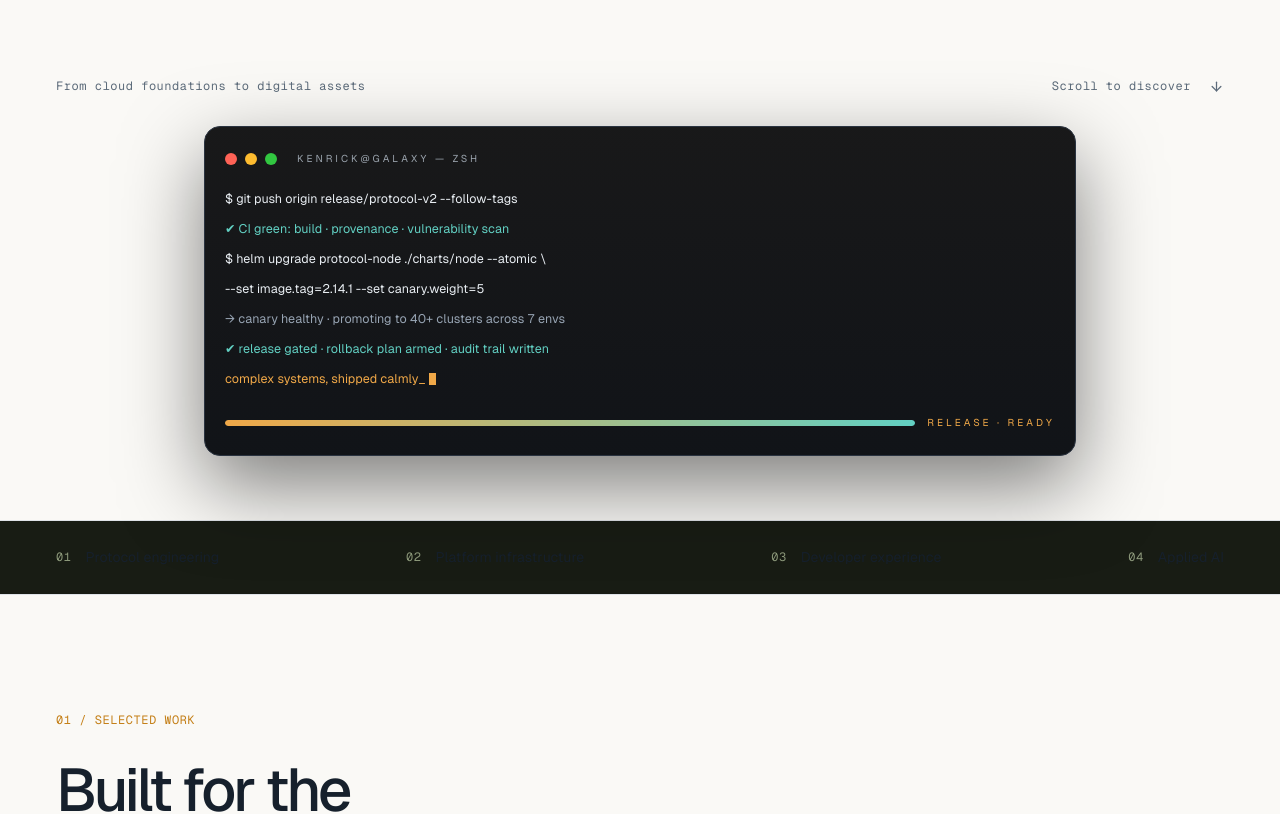
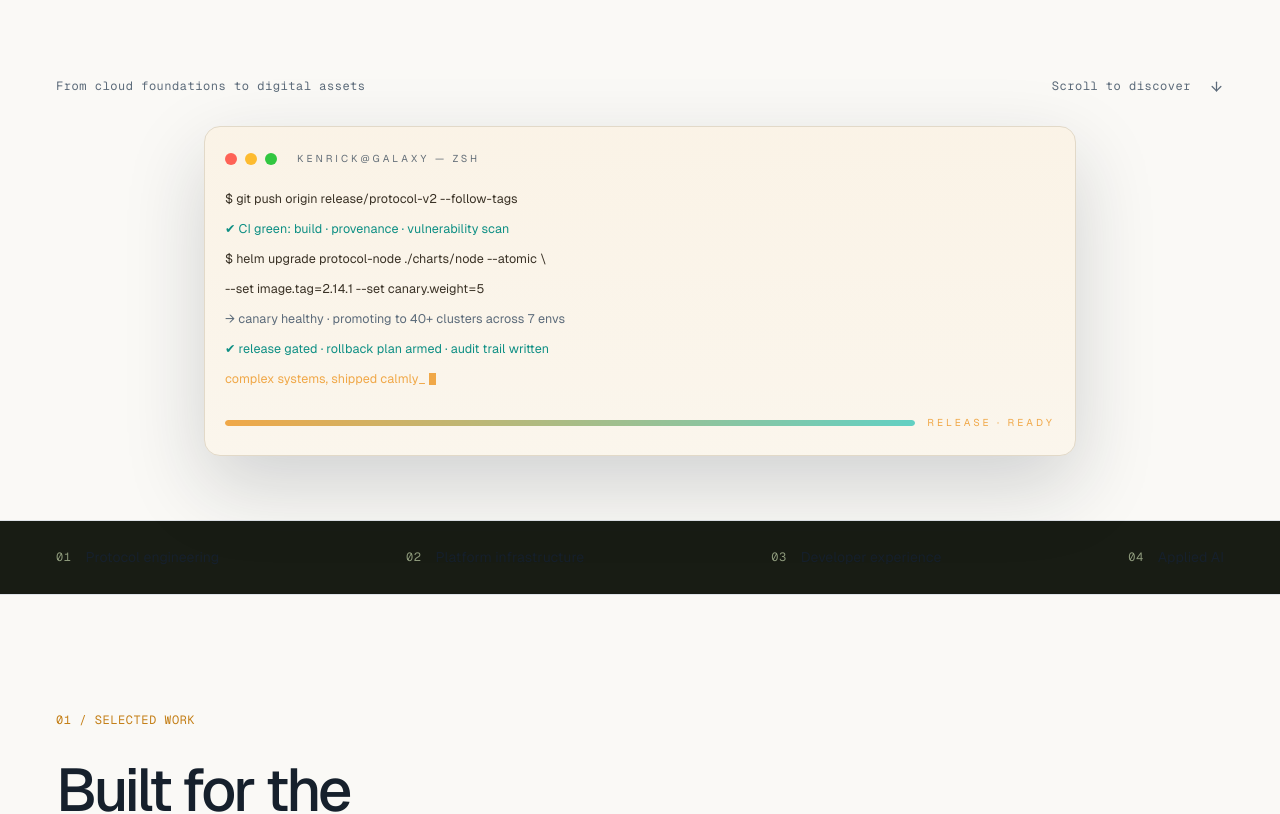
Before and after one commit to kenrickles/markupWebsite, a Next.js app: page / in a window 1280 px wide. Shown: the part 721-1535 px from the top of the page. Built offline with nearby package versions, Linux system fonts and the light colour scheme; no server answers.

Commit message:
Portrait in color (no more funeral filter), terminal adapts to light mode (paper console), leftover lime purged

```diff
--- a/src/app/globals.css
+++ b/src/app/globals.css
@@ -562,15 +562,14 @@ h2 {
 .portrait-frame {
   position: relative;
   max-width: 360px;
-  background: #22271d;
+  background: #2a3340;
   overflow: hidden;
 }
 .portrait-frame img {
   width: 100%;
   height: 440px;
   object-fit: cover;
-  filter: grayscale(1);
-  opacity: 0.88;
+  filter: saturate(1.08) contrast(1.04);
 }
 .portrait-caption {
   position: absolute;
@@ -578,7 +577,7 @@ h2 {
   left: 0;
   width: 100%;
   padding: 16px;
-  background: linear-gradient(transparent, #0a0f07db);
+  background: linear-gradient(transparent, rgba(13,17,23,0.86));
   font-size: 11px;
   color: var(--accent);
 }
@@ -1215,16 +1214,23 @@ html.light {
   color-scheme: light;
 }
 
+/* light-mode terminal: warm paper console, amber-on-ink text */
 html.light .hero-terminal,
-html.light .boot-screen,
-html.light .cmdk {
-  /* consoles stay dark in both themes */
-  background: #0d1117 !important;
-  color: #e8edf2 !important;
-  border-color: #2a3340 !important;
+html.light .terminal-shell {
+  background: #fbf7ef !important;
+  border-color: #e2d9c8 !important;
+  color: #3a3226 !important;
+  box-shadow: 0 30px 80px rgba(22, 32, 44, 0.18) !important;
 }
-html.light .hero-terminal .text-\[color\:var\(--fg\)\],
-html.light .boot-line { color: #e8edf2; }
+html.light .hero-terminal .text-\[color\:var\(--fg\)\] { color: #3a3226 !important; }
+html.light .terminal-shell .text-\[color\:var\(--fg\)\] { color: #3a3226 !important; }
+html.light .terminal-shell input { color: #3a3226 !important; }
+html.light .terminal-shell input::placeholder { color: #9a917e !important; }
+html.light .cmdk { background: #fbf7ef !important; border-color: #e2d9c8 !important; }
+html.light .cmdk-item[data-selected="true"] { background: rgba(196, 127, 23, 0.1) !important; }
+/* status ok/teal slightly darker for light bg */
+html.light .hero-terminal .text-\[\#62d0c3\] { color: #0e8f84 !important; }
+html.light .terminal-shell .text-\[\#62d0c3\] { color: #0e8f84 !important; }
 
 /* smooth theme transition */
 html.theme-anim, html.theme-anim * {
--- a/src/components/HeroTerminal.tsx
+++ b/src/components/HeroTerminal.tsx
@@ -21,9 +21,9 @@ const LINES: { text: string; tone: 'cmd' | 'ok' | 'info' | 'warn' }[] = [
 ];
 
 const TONE_CLASS: Record<string, string> = {
-  cmd: 'text-[#e8edf2]',
+  cmd: 'text-[color:var(--fg)]',
   ok: 'text-[#62d0c3]',
-  info: 'text-[#97a4b3]',
+  info: 'text-[color:var(--muted)]',
   warn: 'text-[#f0a848]',
 };
 
@@ -90,7 +90,7 @@ export default function HeroTerminal() {
   return (
     <div
       ref={rootRef}
-      className="hero-terminal relative overflow-hidden rounded-2xl border border-[#2a3340] bg-[#0d1117] p-5 text-[12.5px] leading-6 shadow-[0_30px_80px_rgba(0,0,0,0.5)]"
+      className="hero-terminal relative overflow-hidden rounded-2xl border border-[color:var(--border)] bg-[color:var(--surface)] p-5 text-[12.5px] leading-6 shadow-[0_30px_80px_rgba(0,0,0,0.5)]"
       aria-label="Simulated deployment log"
     >
       {/* window chrome */}
@@ -98,7 +98,7 @@ export default function HeroTerminal() {
         <span className="h-3 w-3 rounded-full bg-[#ff5f57]" />
         <span className="h-3 w-3 rounded-full bg-[#febc2e]" />
         <span className="h-3 w-3 rounded-full bg-[#28c840]" />
-        <span className="ml-3 text-[10px] uppercase tracking-[0.3em] text-[#97a4b3]">
+        <span className="ml-3 text-[10px] uppercase tracking-[0.3em] text-[color:var(--muted)]">
           kenrick@galaxy — zsh
         </span>
       </div>
--- a/src/components/TerminalShell.tsx
+++ b/src/components/TerminalShell.tsx
@@ -255,29 +255,29 @@ export default function TerminalShell({ onClose }: { onClose: () => void }) {
   if (isStatic) return null;
 
   const toneClass: Record<Line['tone'], string> = {
-    cmd: 'text-[#e8edf2]',
+    cmd: 'text-[color:var(--fg)]',
     ok: 'text-[#62d0c3]',
     err: 'text-[#f0605f]',
-    info: 'text-[#97a4b3]',
+    info: 'text-[color:var(--muted)]',
     accent: 'text-[#f0a848]',
   };
 
   return (
     <div className="fixed inset-0 z-[900] flex items-center justify-center bg-black/70 p-4 backdrop-blur-sm" onClick={onClose}>
       <div
-        className="flex max-h-[80vh] w-full max-w-3xl flex-col overflow-hidden rounded-2xl border border-[#2a3340] bg-[#0d1117] shadow-[0_40px_120px_rgba(0,0,0,0.6)]"
+        className="terminal-shell flex max-h-[80vh] w-full max-w-3xl flex-col overflow-hidden rounded-2xl border border-[color:var(--border)] bg-[color:var(--surface)] shadow-[0_40px_120px_rgba(0,0,0,0.6)]"
         onClick={(e) => e.stopPropagation()}
         role="dialog"
         aria-label="Interactive terminal"
       >
-        <div className="flex items-center gap-2 border-b border-[#2a3340] px-4 py-3">
+        <div className="flex items-center gap-2 border-b border-[color:var(--border)] px-4 py-3">
           <span className="h-3 w-3 rounded-full bg-[#ff5f57]" />
           <span className="h-3 w-3 rounded-full bg-[#febc2e]" />
           <span className="h-3 w-3 rounded-full bg-[#28c840]" />
-          <span className="ml-3 font-[family-name:var(--font-geist-mono)] text-[10px] uppercase tracking-[0.3em] text-[#97a4b3]">
+          <span className="ml-3 font-[family-name:var(--font-geist-mono)] text-[10px] uppercase tracking-[0.3em] text-[color:var(--muted)]">
             kenrick-shell — interactive
           </span>
-          <button onClick={onClose} aria-label="Close terminal" className="ml-auto text-[#97a4b3] hover:text-[#f0a848]">
+          <button onClick={onClose} aria-label="Close terminal" className="ml-auto text-[color:var(--muted)] hover:text-[#f0a848]">
             ✕
           </button>
         </div>
@@ -287,23 +287,23 @@ export default function TerminalShell({ onClose }: { onClose: () => void }) {
               {l.text}
             </div>
           ))}
-          {waiting && <div className="text-[#97a4b3]">▌</div>}
+          {waiting && <div className="text-[color:var(--muted)]">▌</div>}
         </div>
-        <div className="flex items-center gap-2 border-t border-[#2a3340] px-5 py-3.5 font-[family-name:var(--font-geist-mono)] text-[12.5px]">
+        <div className="flex items-center gap-2 border-t border-[color:var(--border)] px-5 py-3.5 font-[family-name:var(--font-geist-mono)] text-[12.5px]">
           <span className="text-[#f0a848]">$</span>
           <input
             ref={inputRef}
             value={input}
             onChange={(e) => setInput(e.target.value)}
             onKeyDown={onKey}
-            className="flex-1 bg-transparent text-[#e8edf2] caret-[#f0a848] outline-none"
+            className="flex-1 bg-transparent text-[color:var(--fg)] caret-[#f0a848] outline-none"
             spellCheck={false}
             autoCapitalize="off"
             autoComplete="off"
             aria-label="Terminal input"
           />
           <button
-            className="hidden rounded-md border border-[#2a3340] px-3 py-1.5 text-[10px] uppercase tracking-[0.2em] text-[#97a4b3] hover:border-[#f0a848] hover:text-[#f0a848] sm:block"
+            className="hidden rounded-md border border-[color:var(--border)] px-3 py-1.5 text-[10px] uppercase tracking-[0.2em] text-[color:var(--muted)] hover:border-[#f0a848] hover:text-[#f0a848] sm:block"
             onClick={() => fileRef.current?.click()}
           >
             resume.pdf
```
